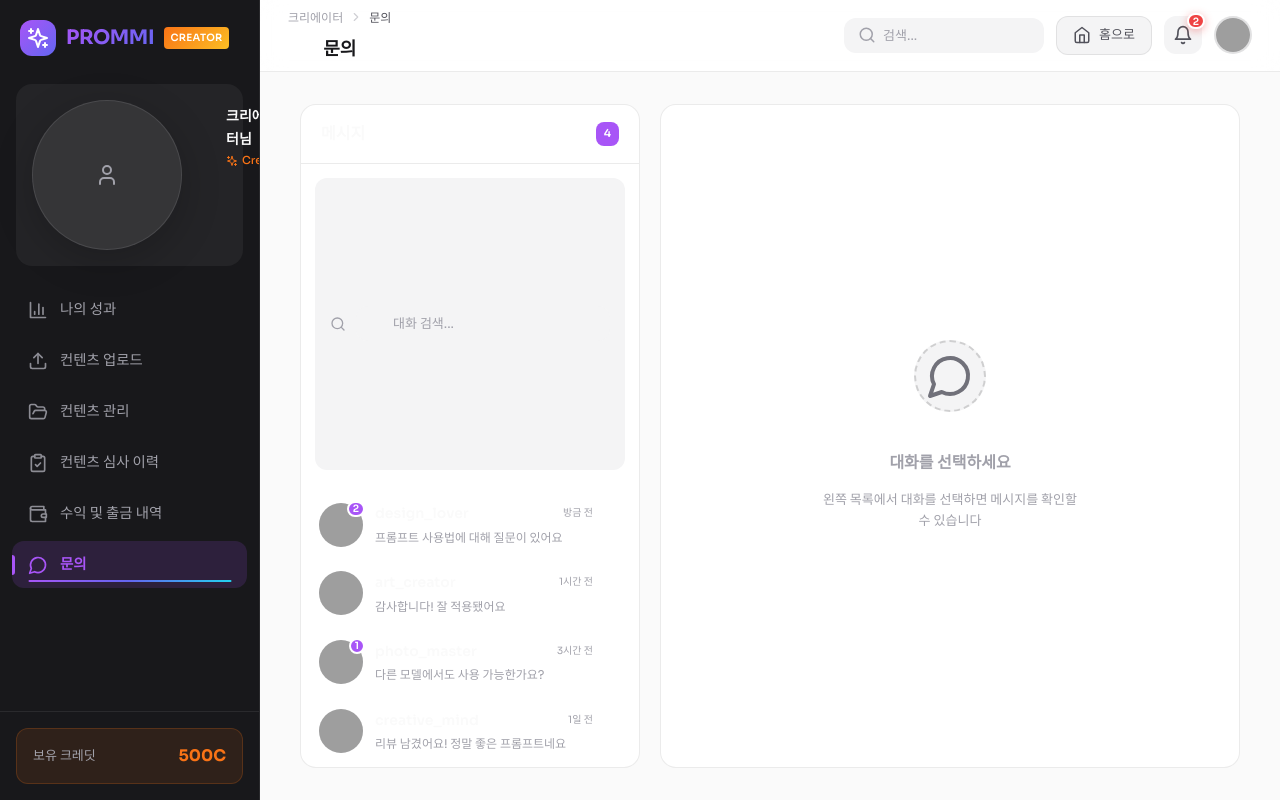
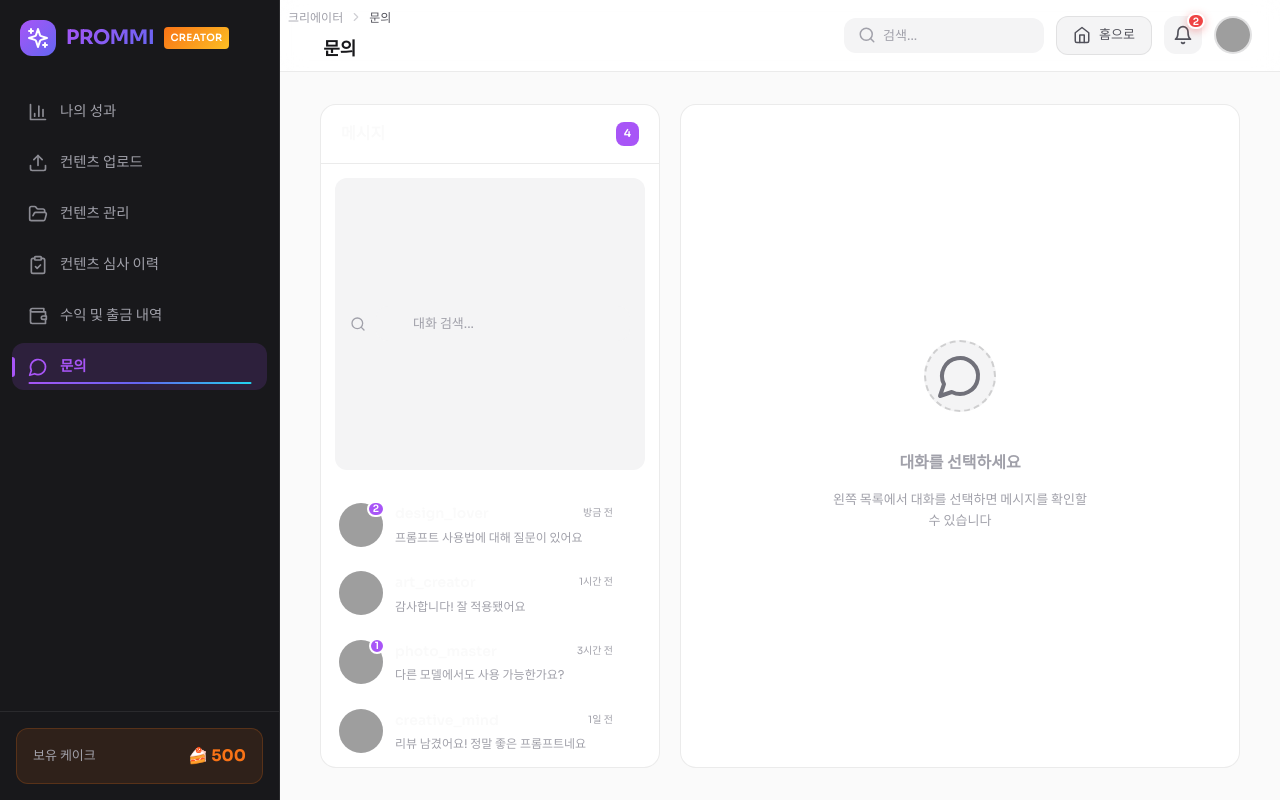
Before and after one commit to jinnyfruit/testtest, a React (Vite) app: page /creator/inquiry in a window 1280 px wide. Built offline with nearby package versions, Linux system fonts and the light colour scheme; grey boxes are pictures that could not be loaded.

Commit message:
사이드바 개선: 프로필 섹션 제거, 크레딧→케이크 변경, 너비 280px로 조정

```diff
--- a/src/components/Layout.css
+++ b/src/components/Layout.css
@@ -5,7 +5,7 @@
 
 .main-wrapper {
   flex: 1;
-  margin-left: 260px;
+  margin-left: 280px;
   display: flex;
   flex-direction: column;
   min-height: 100vh;
--- a/src/components/Sidebar.css
+++ b/src/components/Sidebar.css
@@ -3,7 +3,7 @@
   left: 0;
   top: 0;
   bottom: 0;
-  width: 260px;
+  width: 280px;
   background: #18181b;
   border-right: 1px solid rgba(255, 255, 255, 0.08);
   display: flex;
@@ -81,6 +81,7 @@
   margin: 0.5rem 1rem;
   background: rgba(255, 255, 255, 0.05);
   border-radius: var(--radius-lg);
+  overflow: hidden;
 }
 
 .profile-avatar {
@@ -99,12 +100,17 @@
   display: flex;
   flex-direction: column;
   gap: 0.125rem;
+  min-width: 0;
+  flex: 1;
 }
 
 .profile-name {
   font-weight: 600;
   font-size: 0.875rem;
   color: #fafafa;
+  white-space: nowrap;
+  overflow: hidden;
+  text-overflow: ellipsis;
 }
 
 .profile-badge {
--- a/src/components/Sidebar.jsx
+++ b/src/components/Sidebar.jsx
@@ -7,8 +7,7 @@ import {
   ClipboardCheck,
   Wallet,
   MessageCircle,
-  Sparkles,
-  User
+  Sparkles
 } from 'lucide-react'
 import './Sidebar.css'
 
@@ -33,20 +32,6 @@ function Sidebar() {
         </div>
         <span className="logo-text">PROMMI</span>
         <span className="logo-badge">Creator</span>
-      </div>
-
-      {/* Profile Section */}
-      <div className="sidebar-profile">
-        <div className="profile-avatar">
-          <User size={24} />
-        </div>
-        <div className="profile-info">
-          <span className="profile-name">크리에이터님</span>
-          <span className="profile-badge">
-            <Sparkles size={12} />
-            Creator
-          </span>
-        </div>
       </div>
 
       {/* Navigation */}
@@ -88,8 +73,8 @@ function Sidebar() {
       {/* Footer - Credits */}
       <div className="sidebar-footer">
         <div className="sidebar-credits">
-          <span className="credits-label">보유 크레딧</span>
-          <span className="credits-value">500C</span>
+          <span className="credits-label">보유 케이크</span>
+          <span className="credits-value">🍰 500</span>
         </div>
       </div>
     </aside>
```
